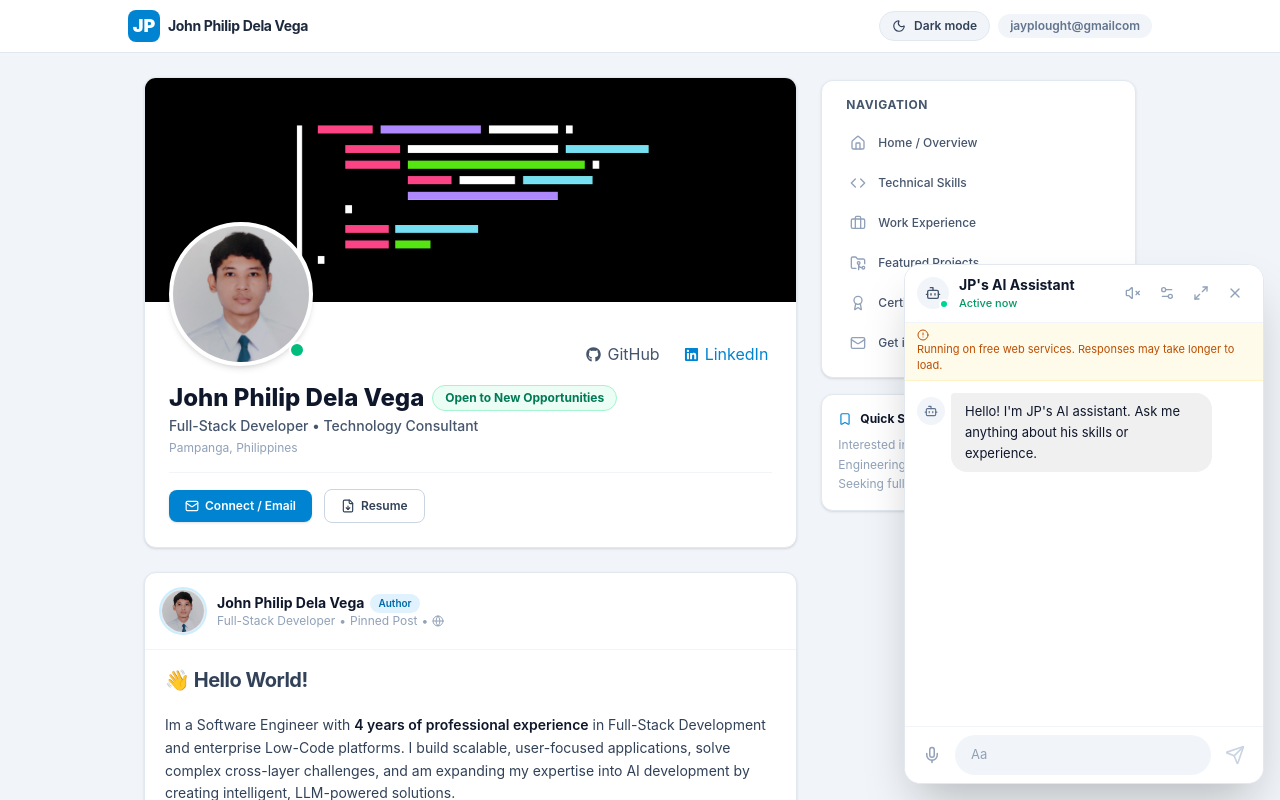
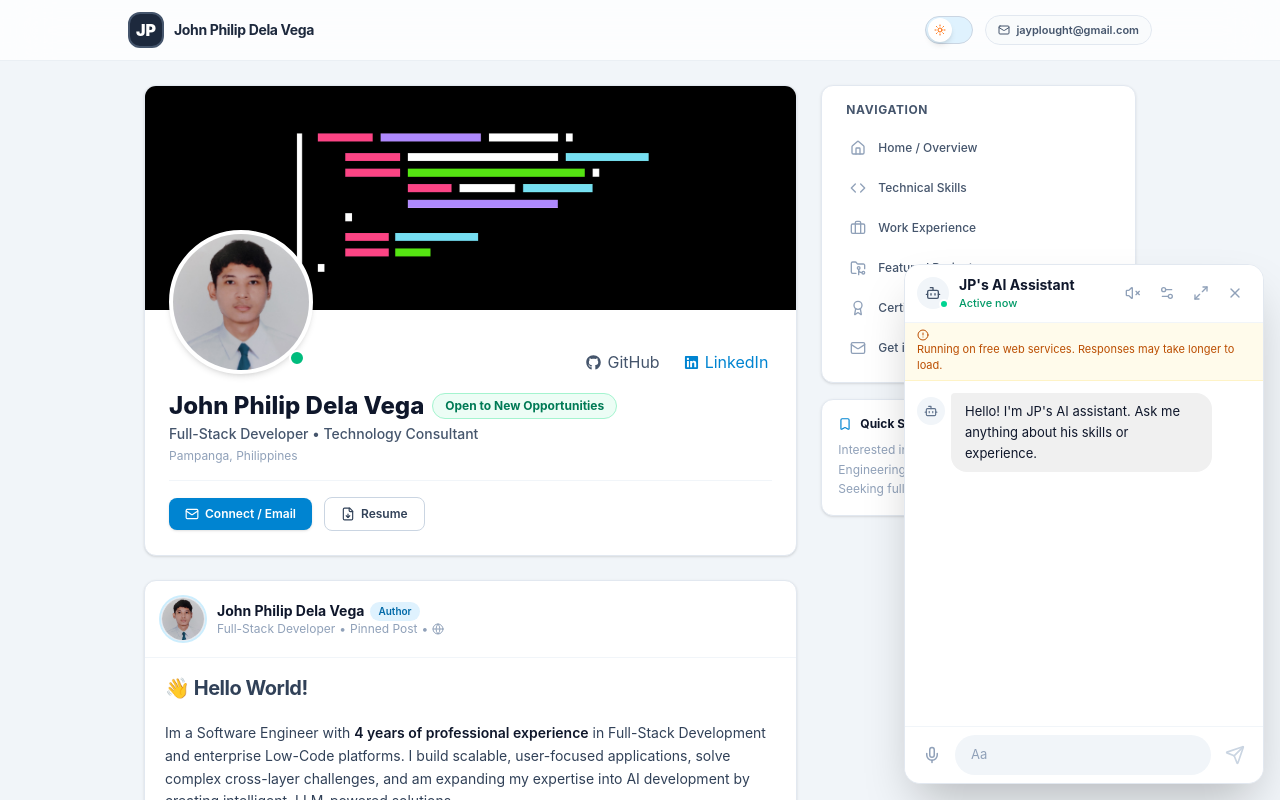
Before and after one commit to JP-DelaVega/portfolio_v2, a React (Vite) app: page / in a window 1280 px wide. Shown: the top 800 px of the page. Built offline with nearby package versions, Linux system fonts and the light colour scheme.

Commit message:
added heart react in myday and minimal ui changes

```diff
--- a/src/App.jsx
+++ b/src/App.jsx
@@ -1,6 +1,6 @@
-import React, { useEffect } from 'react';
+import React, { useEffect, useState } from 'react';
 import { useDispatch, useSelector } from 'react-redux';
-import { Moon, Sun } from 'lucide-react';
+import { Sun, Moon, Mail, Copy, Check } from 'lucide-react';
 import ProfileHeader from './components/ProfileHeader';
 import NavigationSidebar from './components/NavigationSidebar';
 import HeroPost from './components/posts/HeroPost';
@@ -19,6 +19,14 @@ export default function App() {
   const dispatch = useDispatch();
   const tokens = getThemeTokens(theme);
   const isDark = theme === THEMES.DARK;
+
+  const [copied, setCopied] = useState(false);
+
+  const handleCopyEmail = () => {
+    navigator.clipboard.writeText('jayplought@gmail.com');
+    setCopied(true);
+    setTimeout(() => setCopied(false), 2000);
+  };
 
   useEffect(() => {
     window.localStorage.setItem('theme', theme);
@@ -39,31 +47,72 @@ export default function App() {
       id="topHeader"
     >
       {/* Top Brand Bar */}
-      <header className={`sticky top-0 z-40 border-b px-4 py-2.5 backdrop-blur ${tokens.header}`}>
+      <header
+        className={`sticky top-0 z-40 border-b px-4 py-3 backdrop-blur-xl transition-colors duration-300 ${isDark
+          ? 'border-slate-800/60 bg-slate-950/75'
+          : 'border-slate-200/70 bg-white/80'
+          }`}
+      >
         <div className="flex items-center justify-between max-w-5xl mx-auto gap-3">
-          <div className="flex items-center gap-2 cursor-pointer" onClick={() => scrollToSection('topHeader')}>
-            <span className="flex items-center justify-center w-8 h-8 text-lg font-black text-white rounded-lg bg-sky-600">
-              JP
-            </span>
-            <span className={`hidden text-sm font-bold tracking-tight sm:inline ${tokens.headerText}`}>
-              John Philip Dela Vega
-            </span>
-          </div>
+          {/* Logo / Brand */}
+          <div className="flex items-center gap-2.5 cursor-pointer group" onClick={() => scrollToSection('topHeader')}>
+  <div className="flex items-center justify-center w-9 h-9 text-base font-black text-white rounded-xl bg-slate-800 border-2 border-slate-600 transition-all duration-300 group-hover:bg-slate-700 group-hover:scale-105">
+    JP
+  </div>
+  <span className={`hidden text-sm font-bold tracking-tight sm:inline transition-colors duration-300 ${isDark ? 'text-slate-100' : 'text-slate-800'}`}>
+    John Philip Dela Vega
+  </span>
+</div>
 
-          <div className="flex items-center gap-2">
+          {/* Right Side Actions */}
+          <div className="flex items-center gap-2 sm:gap-3">
+            {/* Theme Toggle */}
             <button
               type="button"
               onClick={() => dispatch(toggleTheme())}
-              className={`flex items-center gap-2 rounded-full border px-3 py-1.5 text-xs font-semibold transition-all ${isDark ? 'border-slate-700 bg-slate-800 text-slate-100 hover:bg-slate-700' : 'border-slate-200 bg-slate-100 text-slate-700 hover:bg-slate-200'}`}
+              className={`relative flex items-center w-12 h-7 rounded-full border transition-colors duration-300 ${isDark
+                ? 'border-slate-600 bg-slate-800'
+                : 'border-slate-300 bg-sky-100'
+                }`}
+              aria-label={isDark ? 'Switch to light mode' : 'Switch to dark mode'}
             >
-              {isDark ? <Sun size={14} /> : <Moon size={14} />}
-              <span>{isDark ? 'Light mode' : 'Dark mode'}</span>
+              <span
+                className={`absolute left-0.5 flex items-center justify-center w-6 h-6 rounded-full shadow-md transition-all duration-300 ${isDark ? 'translate-x-5 bg-slate-950' : 'translate-x-0 bg-white'
+                  }`}
+              >
+                {isDark ? (
+                  <Moon size={12} className="text-amber-400" />
+                ) : (
+                  <Sun size={12} className="text-orange-500" />
+                )}
+              </span>
             </button>
-            <span className={`px-3 py-1 text-xs font-semibold rounded-full ${tokens.badge}`}>
-              jayplought@gmailcom
-            </span>
+            {/* Email - Copy to Clipboard */}
+            <button
+              onClick={handleCopyEmail}
+              className={`relative flex items-center gap-1.5 rounded-full border px-3 py-1.5 text-[11px] font-semibold transition-all duration-200 ${isDark
+                ? 'border-slate-700/80 bg-slate-900/60 text-slate-300 hover:border-slate-600 hover:bg-slate-800 hover:text-slate-100'
+                : 'border-slate-200 bg-slate-50/80 text-slate-600 hover:border-slate-300 hover:bg-slate-100 hover:text-slate-900'
+                }`}
+              title="Copy email"
+            >
+              <Mail size={12} />
+              <span className="hidden sm:inline">jayplought@gmail.com</span>
+              <span className="sm:hidden">Email</span>
+
+              {copied && (
+                <span className="absolute top-full left-1/2 -translate-x-1/2 mt-1.5 px-2 py-0.5 bg-slate-900 text-white text-[10px] font-medium rounded-md whitespace-nowrap animate-fade-in-up shadow-lg">
+                  Copied!
+                  {/* Tiny arrow pointing up to the button */}
+                  <span className="absolute -top-1 left-1/2 -translate-x-1/2 w-2 h-2 bg-slate-900 rotate-45 rounded-[1px]"></span>
+                </span>
+              )}
+            </button>
+
+
           </div>
         </div>
+
       </header>
 
       {/* Main Social Feed Layout */}
--- a/src/components/PostCard.jsx
+++ b/src/components/PostCard.jsx
@@ -24,7 +24,9 @@ export default function PostCard({
   const inputClass = tokens.input;
   const buttonGhost = tokens.buttonGhost;
   const activeButton = tokens.activeButton;
-  const commentBubble = isDark ? 'bg-slate-800 border-slate-700' : 'bg-white border-slate-200';
+ const commentBubble = isDark
+  ? 'bg-slate-800/80 border-slate-600/50 text-slate-200'
+  : 'bg-white border-slate-200 text-slate-800';
 
   const [likes, setLikes] = useState(initialLikes);
   const [hasLiked, setHasLiked] = useState(false);
--- a/src/index.css
+++ b/src/index.css
@@ -16,6 +16,53 @@
   }
 }
 
+@keyframes fadeInUp {
+  from {
+    opacity: 0;
+    transform: translateX(-50%) translateY(4px);
+  }
+  to {
+    opacity: 1;
+    transform: translateX(-50%) translateY(0);
+  }
+}
+
+@keyframes fadeIn {
+  from {
+    opacity: 0;
+    transform: scale(0.98);
+  }
+  to {
+    opacity: 1;
+    transform: scale(1);
+  }
+}
+
+@keyframes heartPop {
+  0% {
+    opacity: 0;
+    transform: translate(-50%, -50%) scale(0) rotate(-15deg);
+  }
+  15% {
+    opacity: 1;
+    transform: translate(-50%, -50%) scale(1.3) rotate(0deg);
+  }
+  30% {
+    transform: translate(-50%, -50%) scale(0.95) rotate(5deg);
+  }
+  45% {
+    transform: translate(-50%, -50%) scale(1.1) rotate(-3deg);
+  }
+  60% {
+    opacity: 1;
+    transform: translate(-50%, -50%) scale(1) rotate(0deg);
+  }
+  100% {
+    opacity: 0;
+    transform: translate(-50%, -50%) scale(0.5) translateY(-40px);
+  }
+}
+
 .animate-bounce-x {
   animation: bounce-x 1s infinite;
 }
@@ -23,3 +70,15 @@
 .animate-image-modal {
   animation: image-modal-fade-in 0.25s ease-out;
 }
+
+.animate-fade-in-up {
+  animation: fadeInUp 0.2s ease-out both;
+}
+
+.animate-fade-in {
+  animation: fadeIn 0.3s ease-out;
+}
+
+.heart-pop {
+  animation: heartPop 0.8s ease-out forwards;
+}
```
Also changed, not shown: src/components/MyDayStory.jsx (+44 -30 lines).
